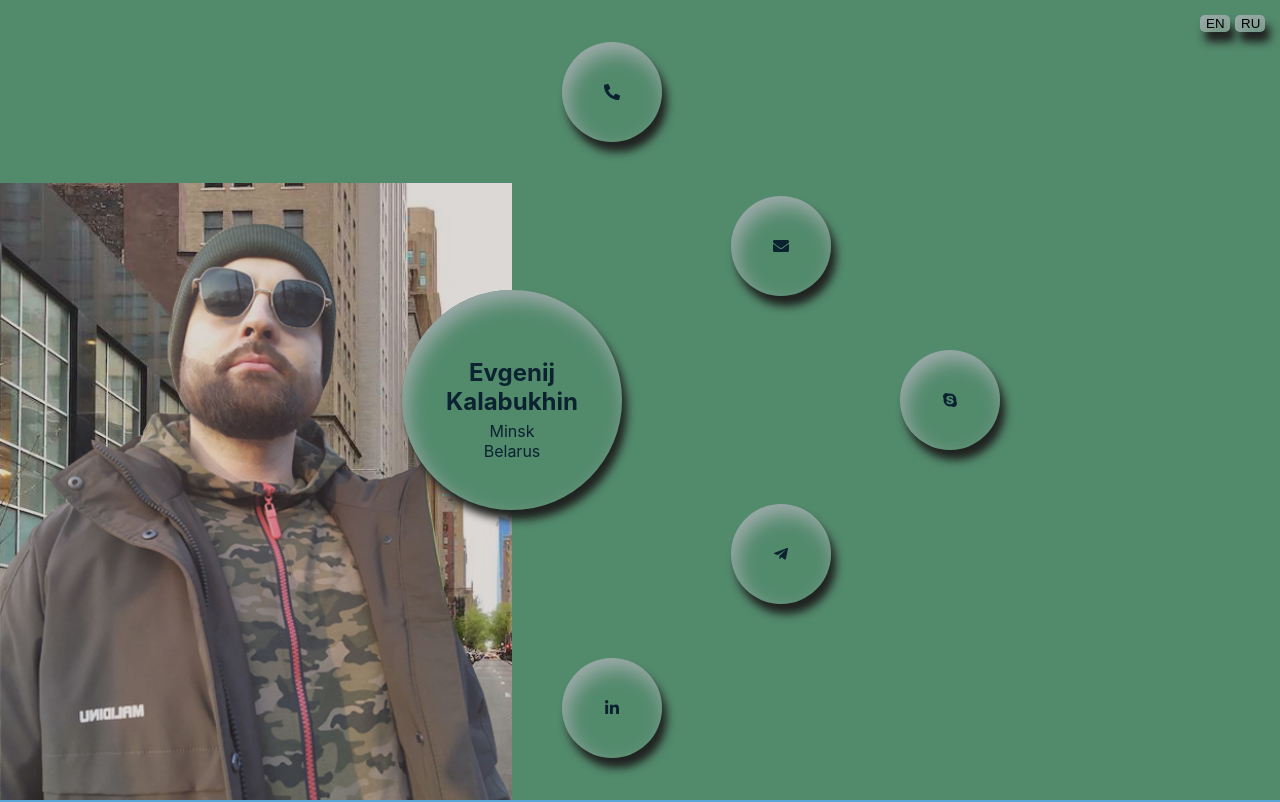
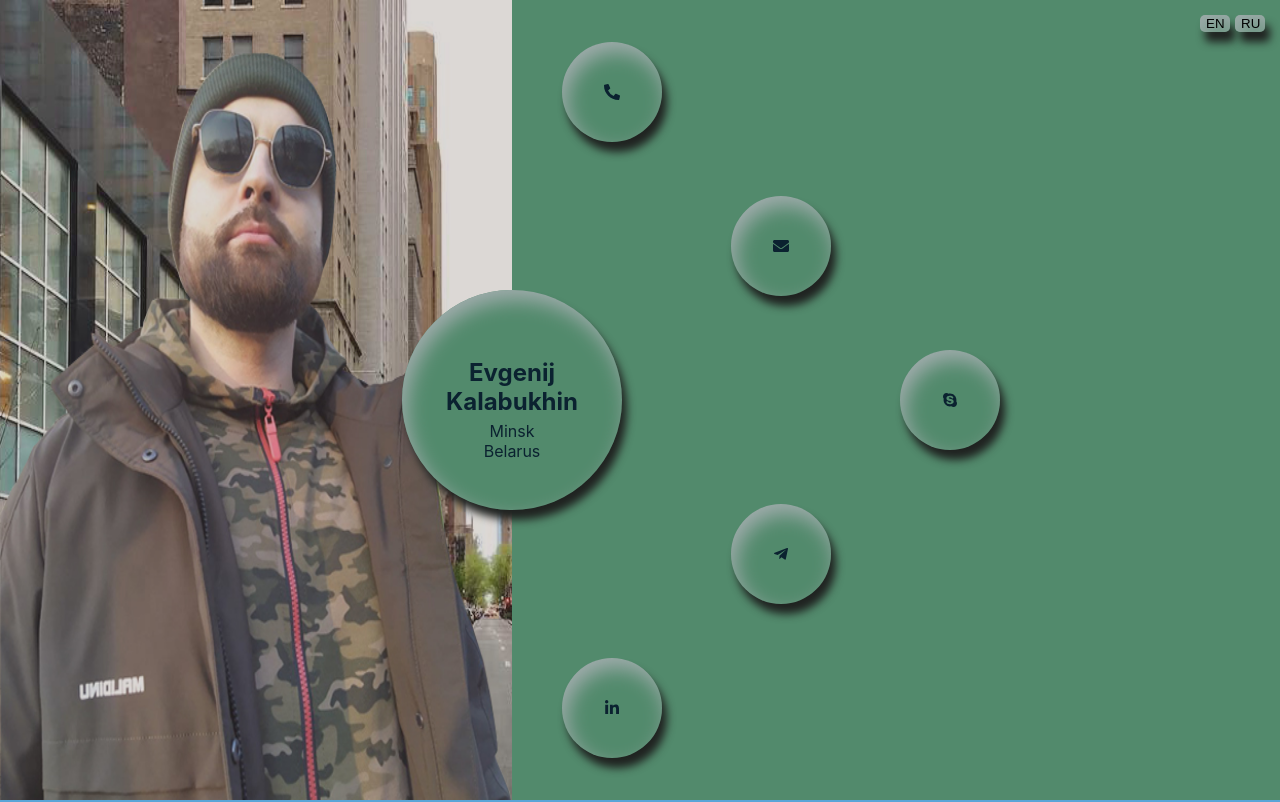
Before and after one commit to EK-machine/promo, a React (Create React App) app: page / in a window 1280 px wide. Shown: the top 802 px of the page. Built offline with nearby package versions, Linux system fonts and the light colour scheme.

Commit message:
made final transition to picture

```diff
--- a/src/components/Header.jsx
+++ b/src/components/Header.jsx
@@ -14,11 +14,11 @@ function Header() {
   const headerRef = useRef(null);
   const intersection = useIntersection(headerRef, {
     root: null,
-    rootMargin: '0px 0px -550px 0px',
-    threshold: 0.95,
+    rootMargin: '0px 0px -400px 0px',
+    threshold: 0.7,
   });
 
-  const isHeaderVisible = intersection && intersection.intersectionRatio > 0.95;
+  const isHeaderVisible = intersection && intersection.intersectionRatio > 0.7;
 
   const headerClasses = isHeaderVisible
     ? classNames(
--- a/src/components/preheader.css
+++ b/src/components/preheader.css
@@ -6,9 +6,7 @@
   height: 100vh;
   top: 0px;
 }
-/* .preheader__opacity-container {
-  opacity: 0;
-} */
+
 .preheader__opacity-container_visible {
   opacity: 1;
   display: flex;
@@ -19,8 +17,6 @@
 }
 
 .preheader__img-container {
-  position: relative;
-  overflow: hidden;
   flex-basis: 40%;
   flex-grow: 4;
   flex-shrink: 6;
@@ -33,17 +29,18 @@
 }
 
 .preheader__img {
-  position: absolute;
+  opacity: 1;
+  transform: translate(0, 0);
   width: 100%;
-  max-height: 100%;
-  transition: max-height 0.4s ease-in-out;
+  height: 100vh;
+  transition: transform 0.4s ease-in-out;
 }
 
 .preheader__img-down {
-  align-self: flex-end;
+  opacity: 0.1;
+  transform: translate(0, 100%);
   width: 100%;
-  max-height: 0%;
-  transition: max-height 0.4s ease-in-out;
+  transition: transform 0.4s ease-in-out, opacity 0.4s ease-in-out;
 }
 
 .preheader__contacts-container {
```
Also changed, not shown: src/components/Preheader.jsx (+0 -7 lines).
